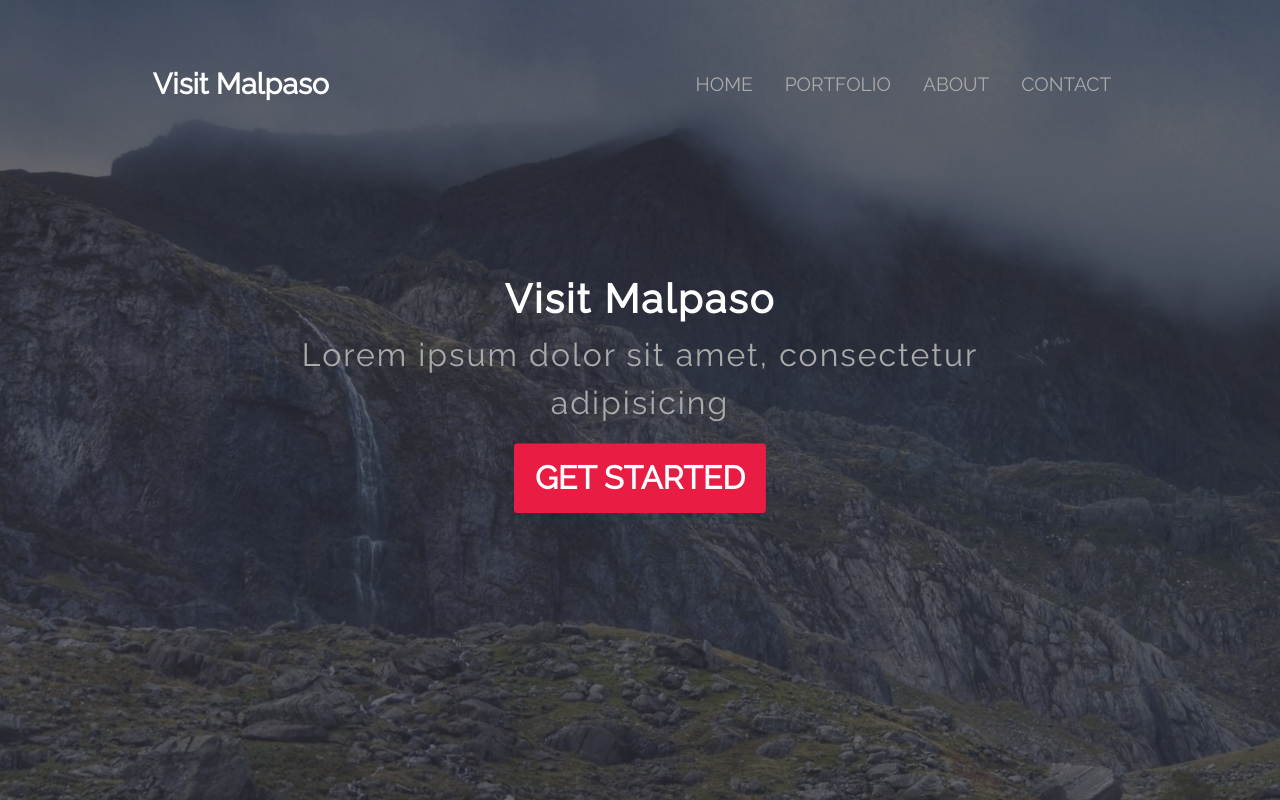
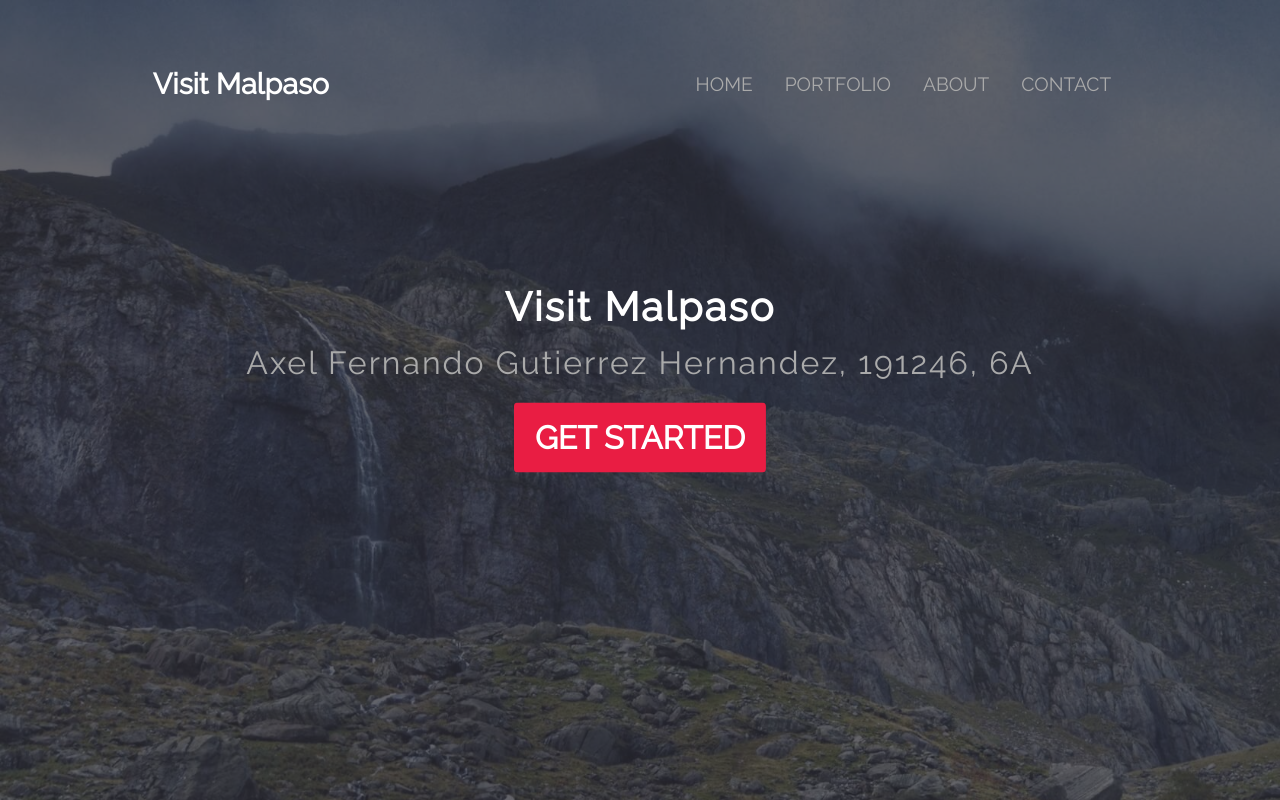
Before and after one commit to Kotaro-Axel/LadingPage, a plain HTML site: page index.html in a window 1280 px wide. Drawn offline with nearby package versions, Linux system fonts and the light colour scheme.

Commit message:
added personal info

```diff
--- a/index.html
+++ b/index.html
@@ -35,7 +35,7 @@
 			<div class="col-md-8 offset-md-2 info">
 				<h1 class="text-center">Visit Malpaso</h1>
 				<p class="text-center">
-					Lorem ipsum dolor sit amet, consectetur adipisicing
+					Axel Fernando Gutierrez Hernandez, 191246, 6A
 				</p>
 				<a href="#" class="btn btn-md text-center">GET STARTED</a>
 			</div>
```
